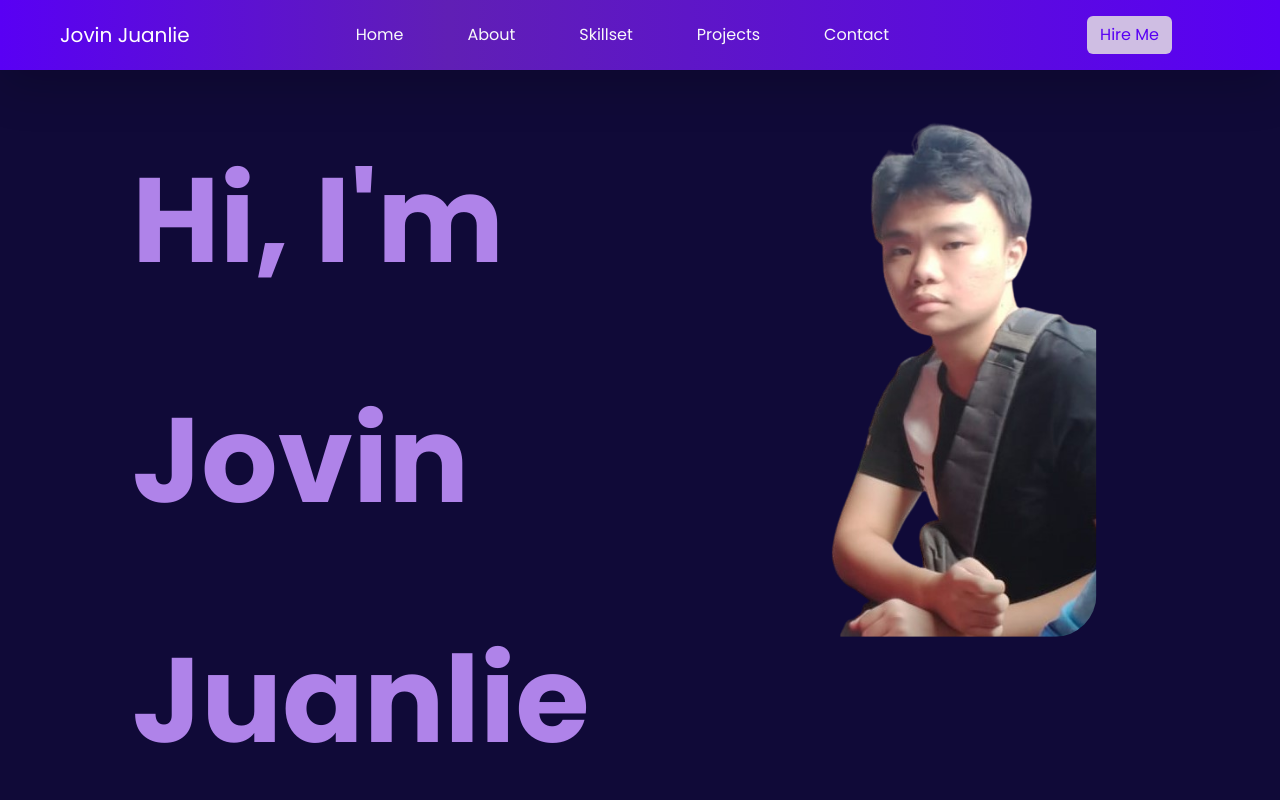
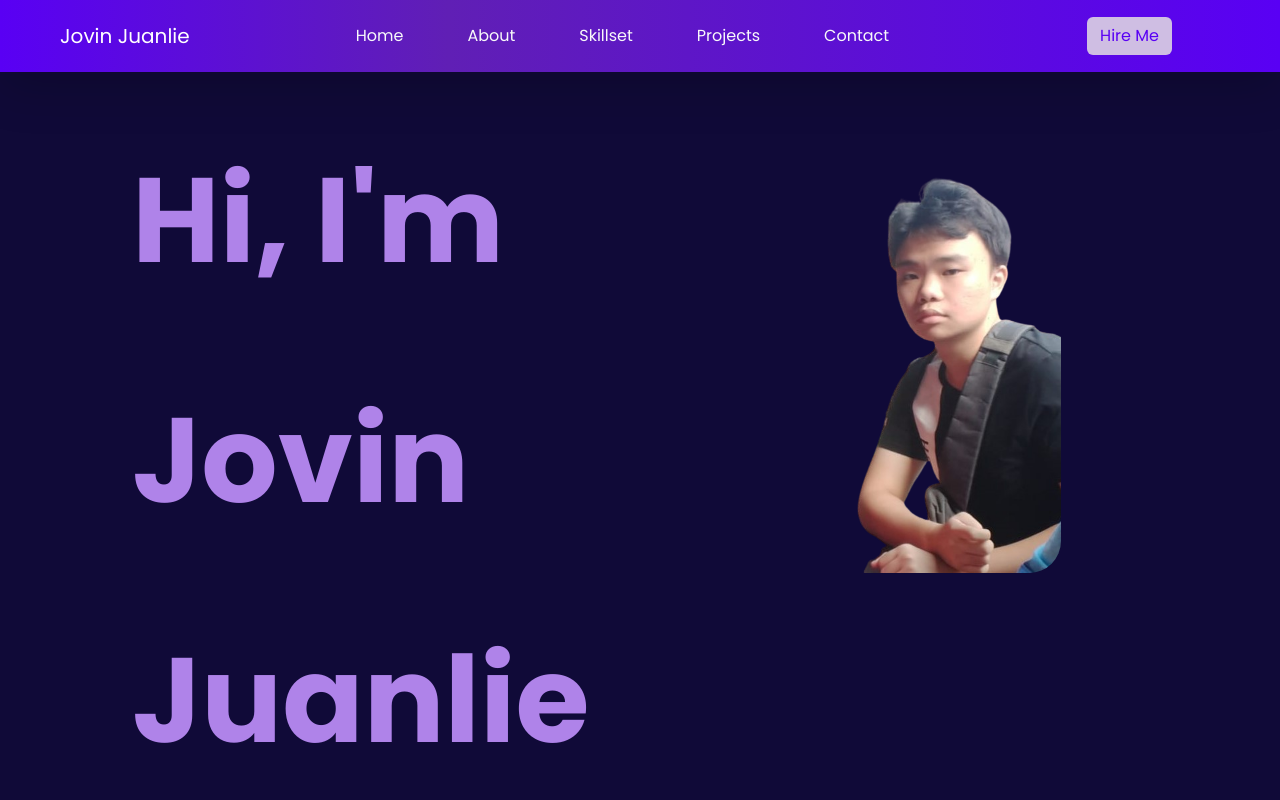
Before and after one commit to jovinjuan/jovinjuan.github.io, a plain HTML site: page portfolio.html in a window 1280 px wide. Shown: the top 800 px of the page. Drawn offline with nearby package versions, Linux system fonts and the light colour scheme.

Commit message:
Add files via upload

```diff
--- a/style.css
+++ b/style.css
@@ -4,7 +4,7 @@
 nav{
     background: #5900f4;
     background: linear-gradient(90deg, rgba(89,0,244,1) 0%, rgba(96,31,181,1) 35%, rgba(89,0,244,1) 100%);
-    height: 70px;
+    height: 4.5em;
 }
 .nav-link:hover{
     text-decoration: underline;
@@ -41,10 +41,10 @@ background: rgba(96,31,181,1);
 transition: 0.4s ease-in-out;
 }
 .hero-section img{
-scale: 130%;
+width: 130%;
 }
 .about img{
-scale: 60%;
+width: 90%;
 }
 .about h2{
 font-family: "Montserrat",sans-serif;
```
